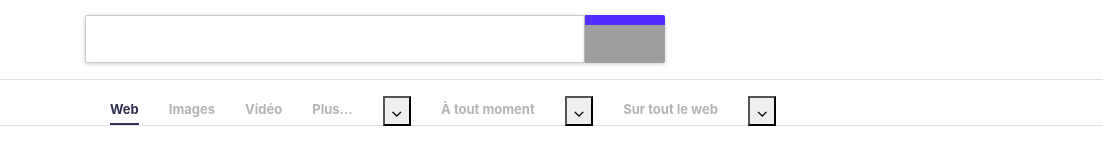
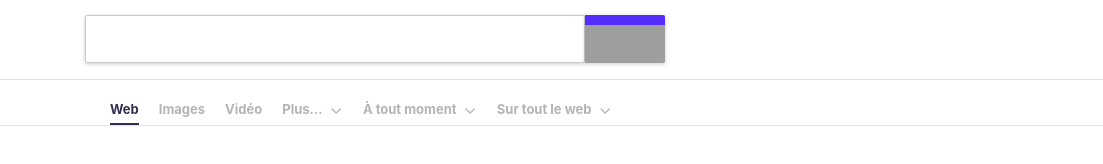
Before and after one commit to dannyclever/Google-Search, a plain HTML site: page index.html in a window 1280 px wide. Shown: the full height of the page, 0-1103 px from the left. Drawn offline with nearby package versions, Linux system fonts and the light colour scheme; grey boxes are pictures that could not be loaded.

Commit message:
styled the icons

```diff
--- a/style.css
+++ b/style.css
@@ -74,6 +74,7 @@ nav {
     width: 100%;
     margin-top: 16px;
     border-bottom: 1px solid #E2E2E6;
+    position: fixed;
 }
 nav ul {
     margin-left: 70px;
@@ -82,7 +83,7 @@ nav ul {
 }
 nav li {
     float: left;
-    margin-right: 30px;
+    margin-right: 20px;
     height: 16;
     padding-bottom: 3px;
 }
@@ -104,3 +105,11 @@ nav ul .active {
 nav ul .active a {
     color: #313050!important;
 }
+.more {
+    background-color: white;
+    border: none;
+    margin-left: -13px;
+    padding: 0;
+    font-size: 17px;
+    color: #B4B4B7;
+}
```
